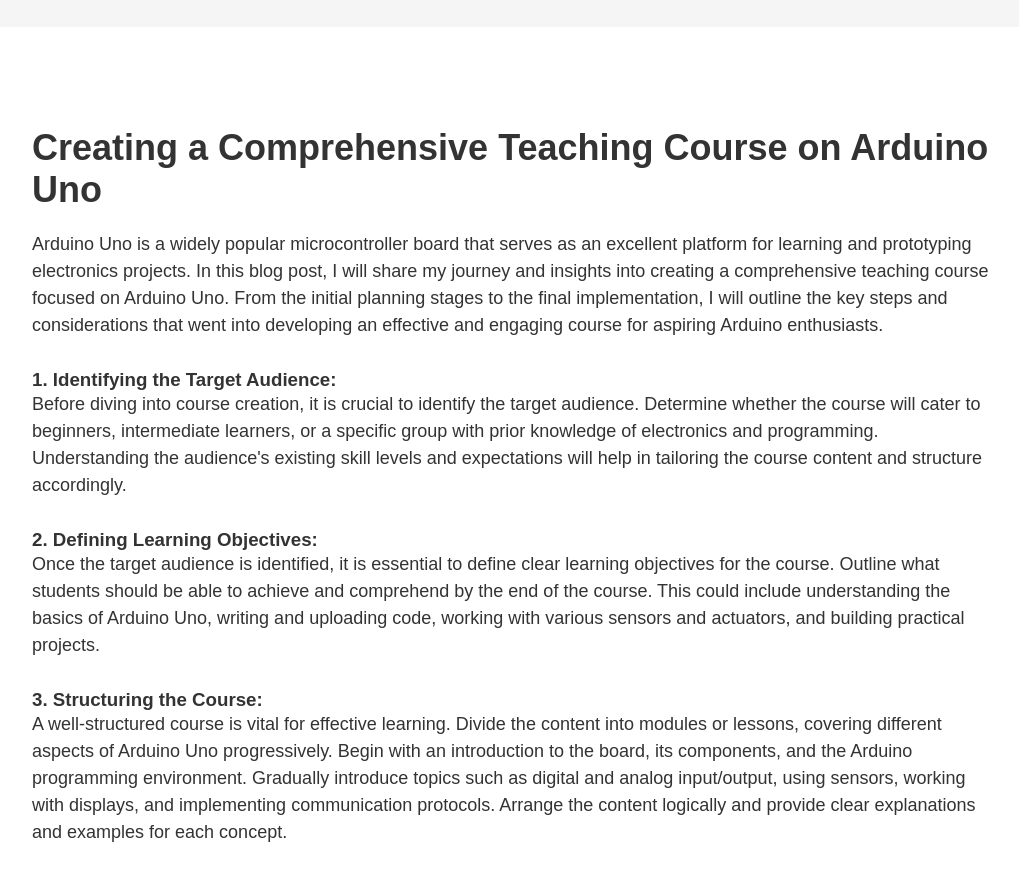
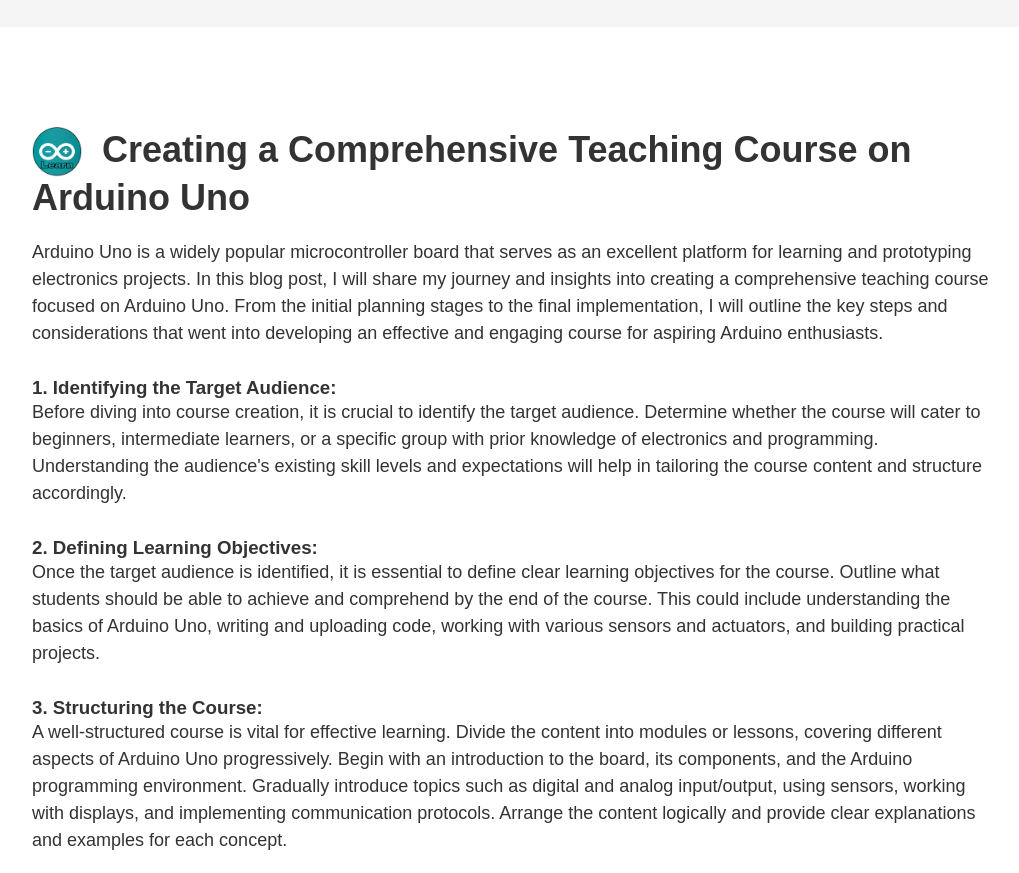
Before and after one commit to youngmelle/youngmelle.github.io, a plain HTML site: page index.html in a window 1280 px wide. Shown: the part 1120-1993 px from the top of the page, without its empty margins (128-1147 px from the left). Drawn offline with Linux system fonts and the light colour scheme.

Commit message:
Small addon

```diff
--- a/index.html
+++ b/index.html
@@ -48,7 +48,10 @@
   <section id="blog">
     <div class="container">
       <article>
-        <h2>Creating a Comprehensive Teaching Course on Arduino Uno</h2>
+        <h2>
+          <img src="./img/template.png" alt="Blog Post Image" class="blog-post-image">
+          Creating a Comprehensive Teaching Course on Arduino Uno
+        </h2>
         <p>Arduino Uno is a widely popular microcontroller board that serves as an excellent platform for learning and prototyping electronics projects. In this blog post, I will share my journey and insights into creating a comprehensive teaching course focused on Arduino Uno. From the initial planning stages to the final implementation, I will outline the key steps and considerations that went into developing an effective and engaging course for aspiring Arduino enthusiasts.</p>
 
         <h3>1. Identifying the Target Audience:</h3>
--- a/styles.css
+++ b/styles.css
@@ -160,6 +160,14 @@
     color: inherit
   }
 
+  .blog-post-image {
+    vertical-align: middle; /* Adjust alignment if needed */
+    margin-right: 10px; /* Add spacing between the image and heading */
+    width: 50px; /* Adjust the width of the image as per your preference */
+    height: 50px; /* Adjust the height of the image as per your preference */
+  }
+
+
   /* Responsive styles */
   @media screen and (max-width: 768px) {}
 /* Adjust styles for smaller screens
```
Also changed, not shown: img/template.png (added).
